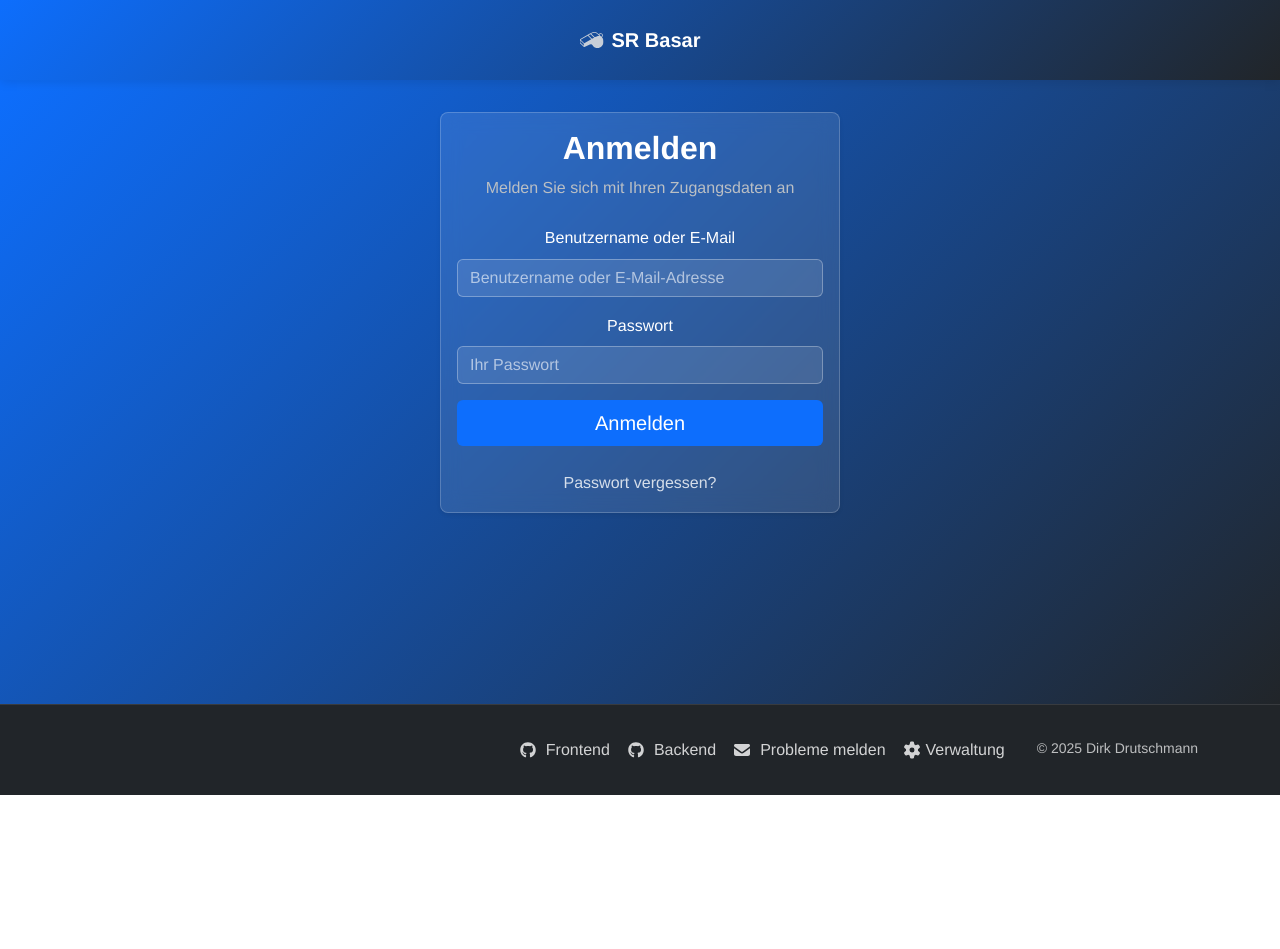
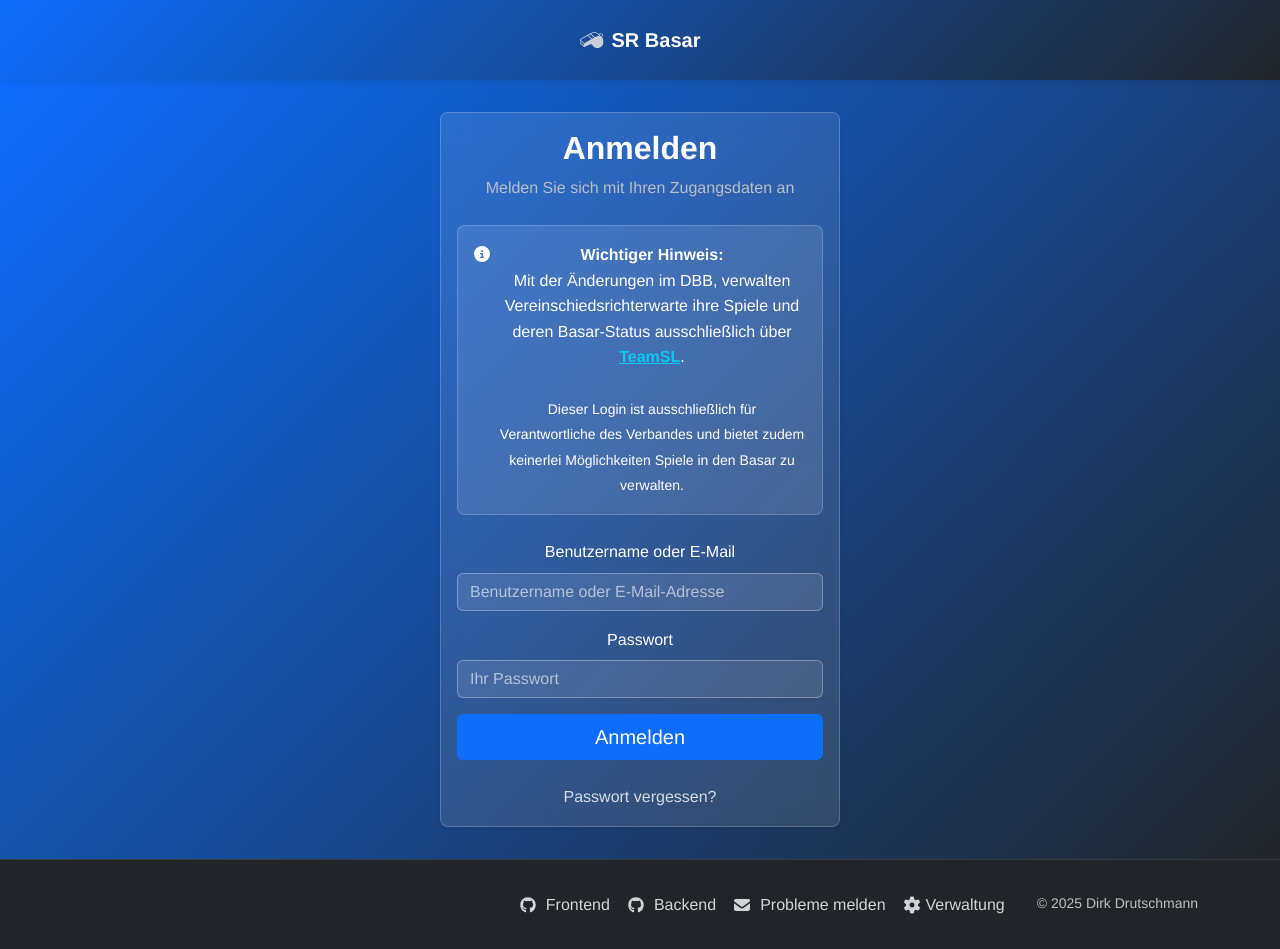
Before and after one commit to dirkdrutschmann/srbasar-frontend, a Vue app: page /login in a window 1280 px wide. Before the commit the page ends 800 px from the top, so only its background shows below. Built offline with nearby package versions, Linux system fonts and the light colour scheme; no server answers; what vue-good-table-next would draw is missing.

Commit message:
Notice for reducing annoying questions

```diff
--- a/src/views/LoginView.vue
+++ b/src/views/LoginView.vue
@@ -5,6 +5,18 @@
         <div class="text-center mb-4">
           <h2 class="login-title">Anmelden</h2>
           <p class="text-muted">Melden Sie sich mit Ihren Zugangsdaten an</p>
+        </div>
+
+        <div class="alert alert-info mb-4" role="alert">
+          <div class="d-flex align-items-start">
+            <font-awesome-icon icon="fa-solid fa-info-circle" class="me-2 mt-1" />
+            <div>
+              <strong>Wichtiger Hinweis:</strong><br>
+              Mit der Änderungen im DBB, verwalten Vereinschiedsrichterwarte ihre Spiele und deren Basar-Status ausschließlich über
+              <a href="https://basketball-bund.net" target="_blank" class="alert-link">TeamSL</a>.<br><br></br>
+              <small>Dieser Login ist ausschließlich für Verantwortliche des Verbandes und bietet zudem keinerlei Möglichkeiten Spiele in den Basar zu verwalten.</small>
+            </div>
+          </div>
         </div>
 
         <form @submit.prevent="handleLogin">
@@ -201,6 +213,22 @@ const handleLogin = async () => {
   color: #f8d7da;
 }
 
+.alert-info {
+  background: rgba(13, 202, 240, 0.1);
+  border: 1px solid rgba(13, 202, 240, 0.3);
+  color: #d1ecf1;
+}
+
+.alert-link {
+  color: #0dcaf0;
+  text-decoration: underline;
+}
+
+.alert-link:hover {
+  color: #0dcaf0;
+  text-decoration: none;
+}
+
 .text-decoration-none {
   color: rgba(255, 255, 255, 0.8);
 }
```
